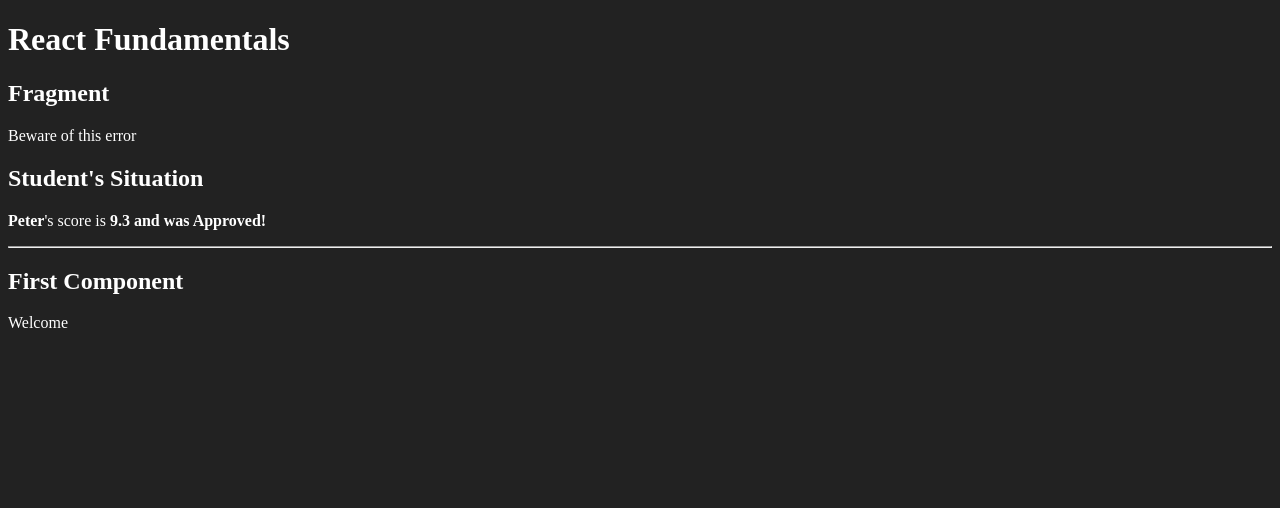
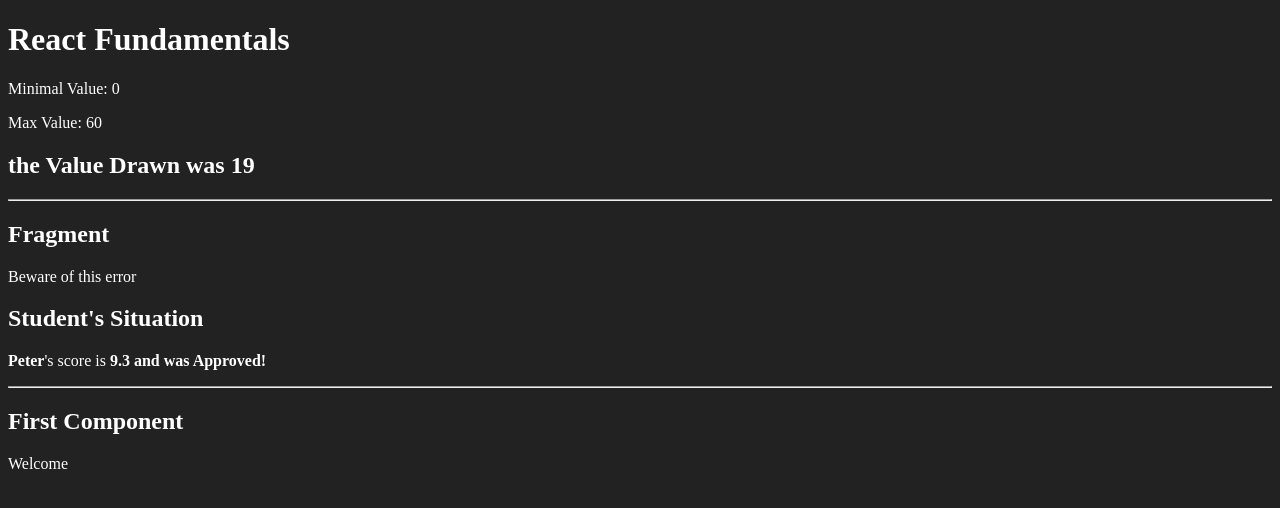
Before and after one commit to galenomoon/ReactFundamentals_React, a React (Create React App) app: page / in a window 1280 px wide. Shown: the top 508 px of the page. Built offline with nearby package versions, Linux system fonts and the light colour scheme.

Commit message:
Random Number Challenge

```diff
--- a/src/App.jsx
+++ b/src/App.jsx
@@ -2,12 +2,17 @@
 import First from "./components/basics/First"; //Exporting JS elements, if First was called "Dagoberto", would still work (only if the <First> tag is renamed)
 import WithParams from "./components/basics/WithParams";
 import Fragment from "./components/basics/Fragment";
+import Random from "./components/basics/Random";
 
 export default () => (
   // _, (), props, (props) | This function only takes ONE parameter, so we can use UNDERLINE (_) to say that to the code
   // Or you can use "<React.Fragment><React.Fragment/>""
   <div id="app">
     <h1>React Fundamentals</h1>
+    <Random
+    minimalValue={0}
+    maxValue={60}
+    />
     <Fragment />
     {/*Here ⤵ I'm generating two props with their respective values, and in WithParams.jsx calling it for interpolation*/}
     <WithParams
--- /dev/null
+++ b/src/components/basics/Random.jsx
@@ -0,0 +1,18 @@
+import React from "react";
+
+export default (props) => {
+
+  const [min, max] = [props.minimalValue, props.maxValue];
+  const numberRandom = Math.floor(Math.random(min) * max);
+
+  return (
+    <>
+      <p>Minimal Value: {min}</p>
+      <p>Max Value: {max}</p>
+      <h2>
+        the Value Drawn was <b>{numberRandom}</b>
+      </h2>
+      <hr></hr>
+    </>
+  );
+};
```
